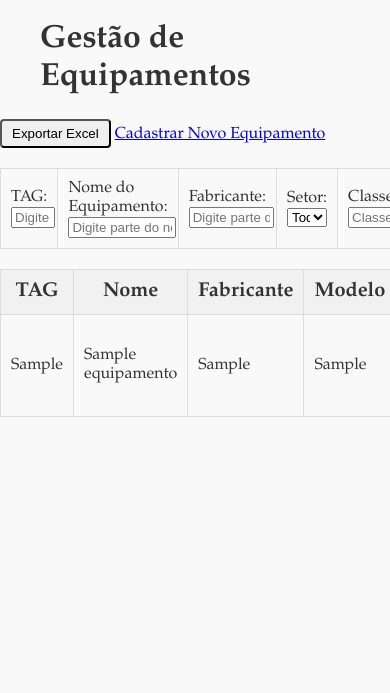
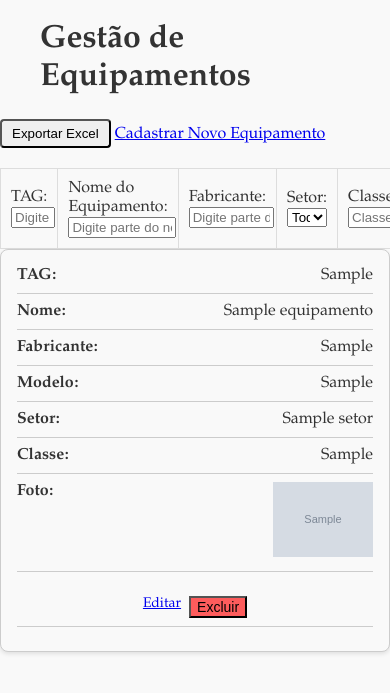
Before and after one commit to AlcedirFinkler/cliente1, a Django app: page /CadEquip/ in a window 390 px wide; the page is wider, and only the part inside the window is pictured. Shown: the part 70-763 px from the top of that part. Run offline with Django 5.2, Linux system fonts and the light colour scheme; a user stored in the database is signed in; tables that the repository leaves empty hold one stand-in row (values such as "Sample post"); grey boxes marked "Sample" are stand-in pictures; some libraries are stand-ins or nearby versions.

Commit message:
responsividade mobile para cadEquip
responsividade mobile para CadEqui. Ao invés de tabelas, em resoluções baixas, agora há "cards" que facilitam o entendimento.

```diff
--- a/CadEquip/templates/CadEquipHome.html
+++ b/CadEquip/templates/CadEquipHome.html
@@ -21,6 +21,60 @@
 
     .content-container .delete-button:hover {
         background-color: rgb(255, 0 ,0);
+    }
+
+    @media (max-width: 990px) {
+        .table {
+            display: none;
+        }
+
+        .card {
+            display: flex;
+            flex-direction: column;
+            border: 1px solid #ccc;
+            border-radius: 8px;
+            margin-bottom: 1rem;
+            padding: 1rem;
+            background-color: #f9f9f9;
+            box-shadow: 0 2px 4px rgba(0, 0, 0, 0.1);
+        }
+
+        .card div {
+            display: flex;
+            margin-bottom: 0.5rem;
+            padding-bottom: 0.5rem;
+            border-bottom: 1px solid #ccc;
+        }
+
+        .card div span {
+            font-weight: bold;
+            width: 40%;
+            text-align: left;
+        }
+
+        .card div p {
+            margin: 0;
+            width: 60%;
+            text-align: right;
+        }
+
+        .card-actions {
+            display: flex;
+            justify-content: center;
+            gap: 0.5rem;
+            margin-top: 1rem;
+        }
+
+        .card-actions a,
+        .card-actions button {
+            font-size: 14px;
+        }
+    }
+
+    @media (min-width: 991px) {
+        .cards-container {
+            display: none;
+        }
     }
 </style>
 
@@ -88,7 +142,7 @@
     </table>
 
     <!-- Tabela de Equipamentos -->
-    <table border="1">
+    <table class="table" border="1">
         <thead>
             <tr>
                 <th>TAG</th>
@@ -128,6 +182,35 @@
             {% endfor %}
         </tbody>
     </table>
+
+    <div class="cards-container">
+        {% for equipamento in equipamentos %}
+        <div class="card">
+            <div><span>TAG:</span><p>{{ equipamento.tag }}</p></div>
+            <div><span>Nome:</span><p>{{ equipamento.nome }}</p></div>
+            <div><span>Fabricante:</span><p>{{ equipamento.fabricante }}</p></div>
+            <div><span>Modelo:</span><p>{{ equipamento.modelo }}</p></div>
+            <div><span>Setor:</span><p>{{ equipamento.setor.nome }}</p></div>
+            <div><span>Classe:</span><p>{{ equipamento.classe }}</p></div>
+            <div><span>Foto:</span>
+                <p>
+                    {% if equipamento.foto %}
+                        <img src="{{ equipamento.foto.url }}" alt="Foto do equipamento {{ equipamento.nome }}" style="max-width: 100px; max-height: 100px;">
+                    {% else %}
+                        Sem foto
+                    {% endif %}
+                </p>
+            </div>
+            <div class="card-actions">
+                <a href="{% url 'editar_equipamento' equipamento.id %}" class="custom-button">Editar</a>
+                <form method="post" action="{% url 'excluir_equipamento' equipamento.id %}" style="display:inline;" onsubmit="return confirmDelete();">
+                    {% csrf_token %}
+                    <button type="submit" class="custom-button delete-button">Excluir</button>
+                </form>
+            </div>
+        </div>
+        {% endfor %}
+    </div>
 </div>
 
 <script>
--- a/CadEquip/templates/cria_equipamento.html
+++ b/CadEquip/templates/cria_equipamento.html
@@ -143,7 +143,7 @@
 
         <!-- Botão para abrir modal do fluxograma explicativo -->
         <button type="button" class="btn btn-info mb-3" data-bs-toggle="modal" data-bs-target="#fluxogramaModal">
-            Ver Fluxograma Explicativo
+            Ver Tabela Explicativa
         </button>
 
         <!-- Seção dos campos com descrição interativa -->
```
Lines whose indentation alone changed are shown as unchanged.
